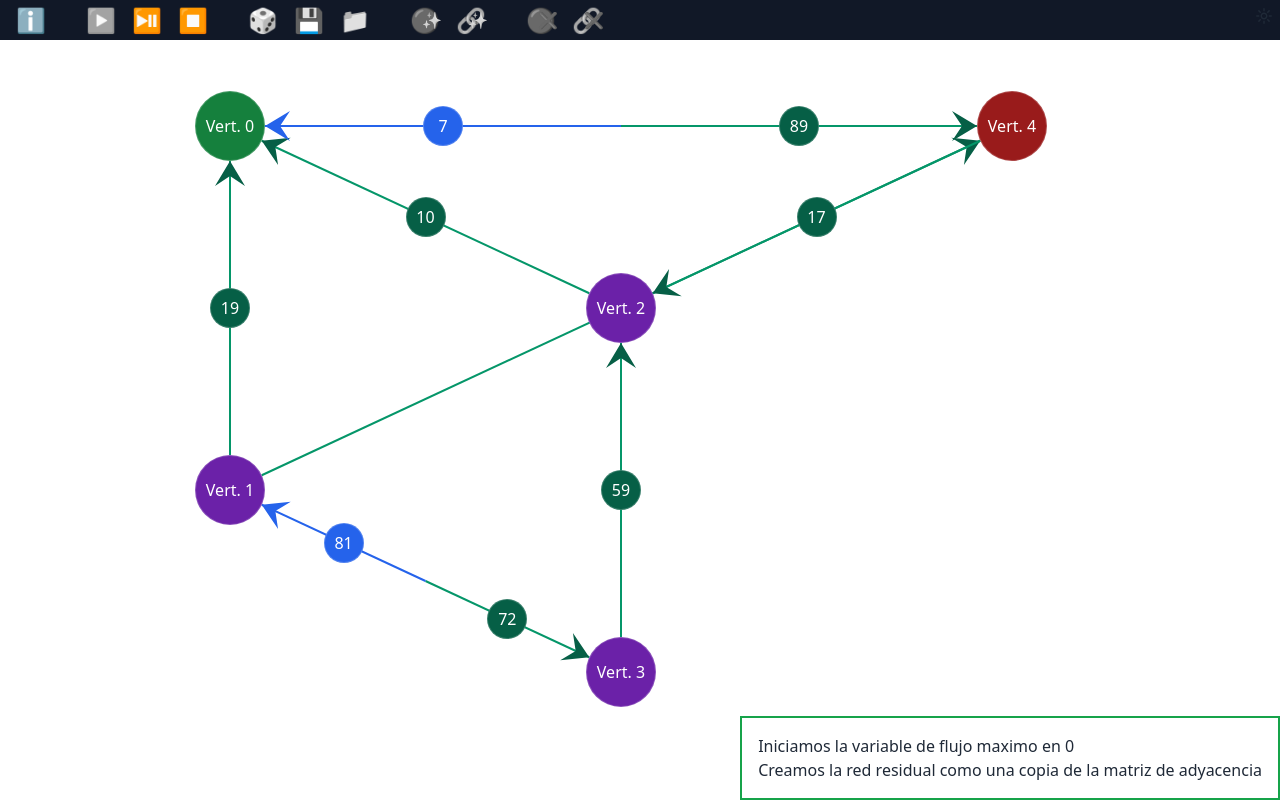
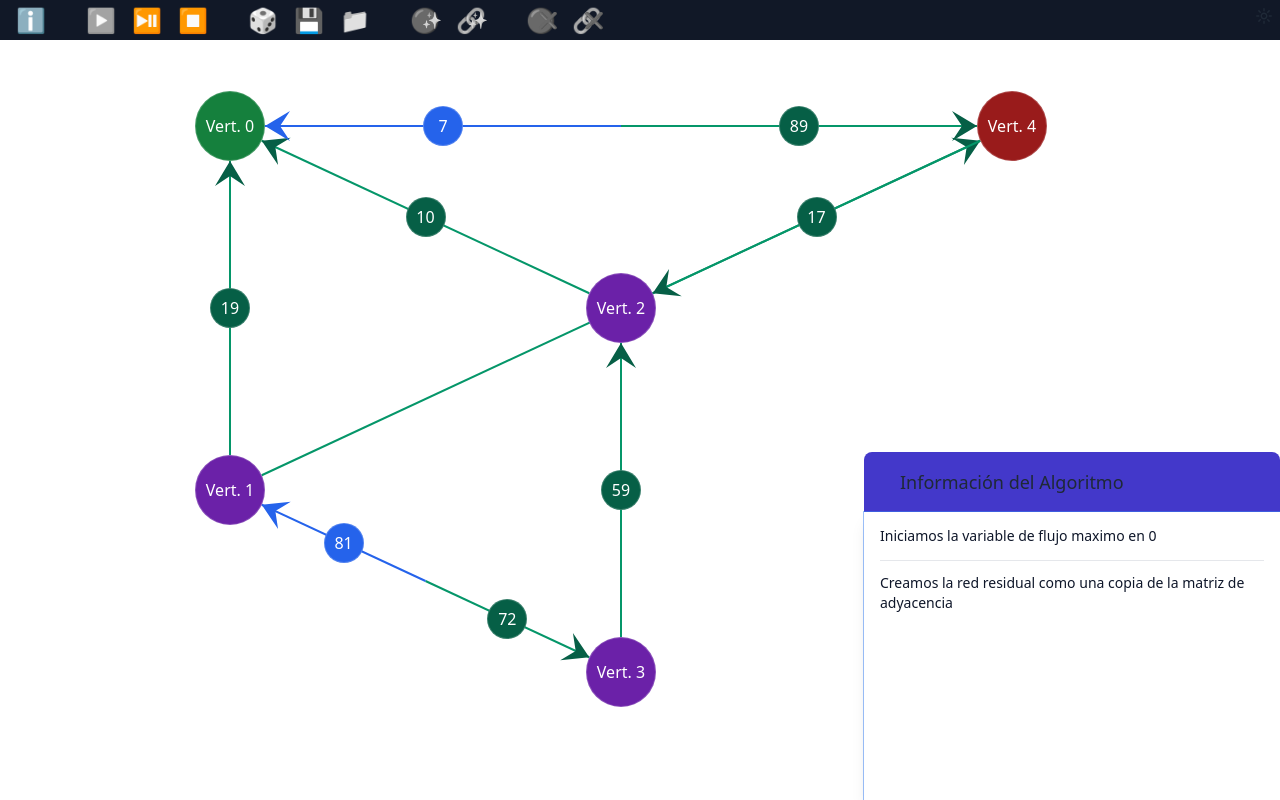
Before and after one commit to IsraPerez98/ford-fulkerson-app, a Svelte app: page / in a window 1280 px wide. Both pictures are taken after a click on the button "▶️". Built offline with nearby package versions, Linux system fonts and the light colour scheme.

Commit message:
✨ Mejoras a la consola

```diff
--- a/src/classes/Consola.ts
+++ b/src/classes/Consola.ts
@@ -6,7 +6,7 @@ class Consola {
 
     printTextoExplicativo(texto: string) {
         this.textoExplicativo.push(texto);
-        if(this.textoExplicativo.length > 5) {
+        if(this.textoExplicativo.length > 1000) {
             this.textoExplicativo.shift();
         }
 
--- a/src/components/Grafo/Consola/Consola.svelte
+++ b/src/components/Grafo/Consola/Consola.svelte
@@ -1,15 +1,41 @@
 <script lang="ts">
+    import { afterUpdate, beforeUpdate } from "svelte";
     import type Consola from "../../../classes/Consola";
 
     export let consola: Consola;
 
     $: textoExplicativo = consola.textoExplicativo;
+
+    let divTextoExplicativo = null;
+
+
+
+    function autoScroll(): void {
+        if(divTextoExplicativo) {
+            console.log("autoscroll");
+            console.log(divTextoExplicativo.scrollHeight);
+            divTextoExplicativo.scrollTop = divTextoExplicativo.scrollHeight;
+        }
+    }
+
+    afterUpdate(autoScroll);
 </script>
 
 {#if textoExplicativo && textoExplicativo.length > 0}
-    <div class="absolute bottom-0 right-0 border-solid border-2 border-green-600 p-4">
-        {#each textoExplicativo as p}
-            <p>{p}</p>
-        {/each}
+    <div class="absolute bottom-0 right-0">
+        <div class="flex items-center justify-between rounded-t-lg bg-indigo-700 py-4 px-9">
+            <p class="text-lg">
+                Información del Algoritmo
+            </p>
+        </div>
+        <div bind:this={divTextoExplicativo} class="bg-white overflow-auto h-72 shadow-lg ring-1 flex flex-col divide-y ">
+            {#each textoExplicativo as linea}
+                <div class="min-h-12 py-3 mx-4 flex items-center max-w-96 w-96 text-clip">
+                    <p class="text-slate-900 text-sm font-medium">
+                        {linea}
+                    </p>
+                </div>
+            {/each}
+        </div>
     </div>
 {/if}
```
